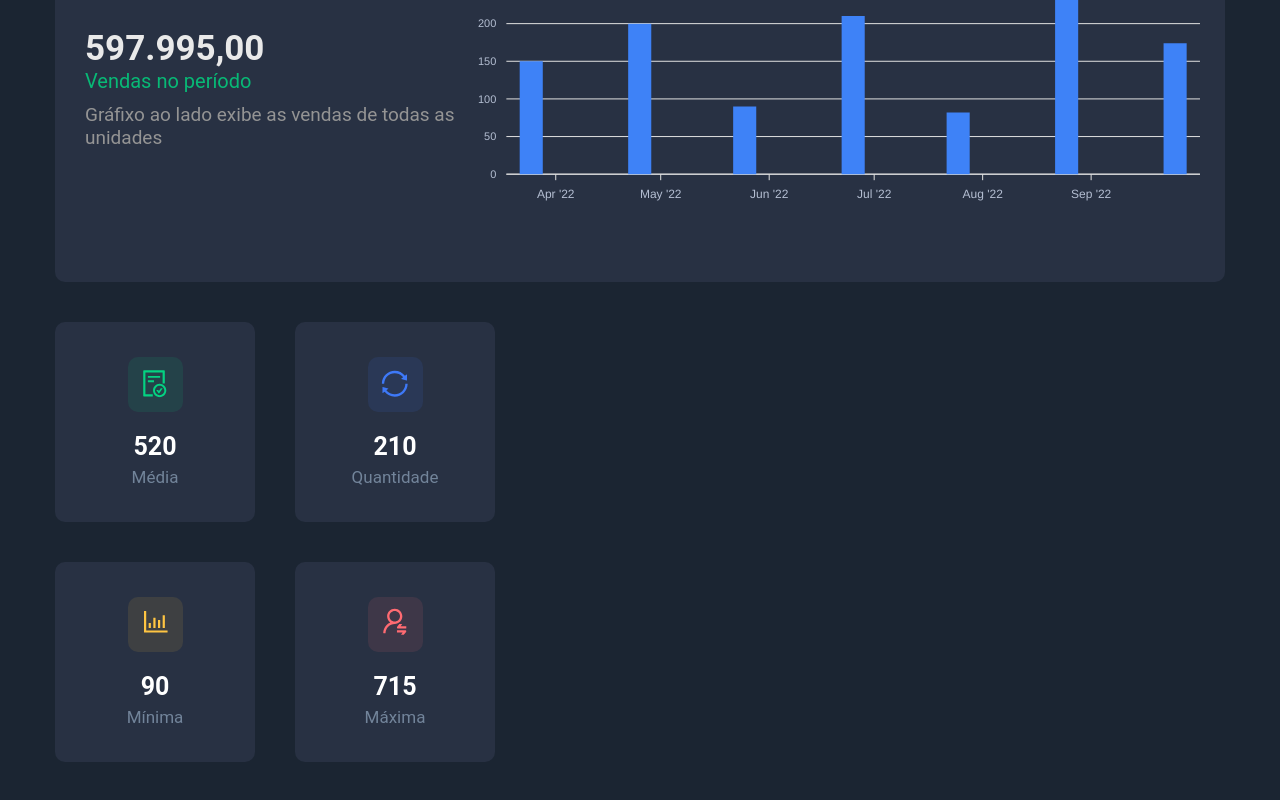
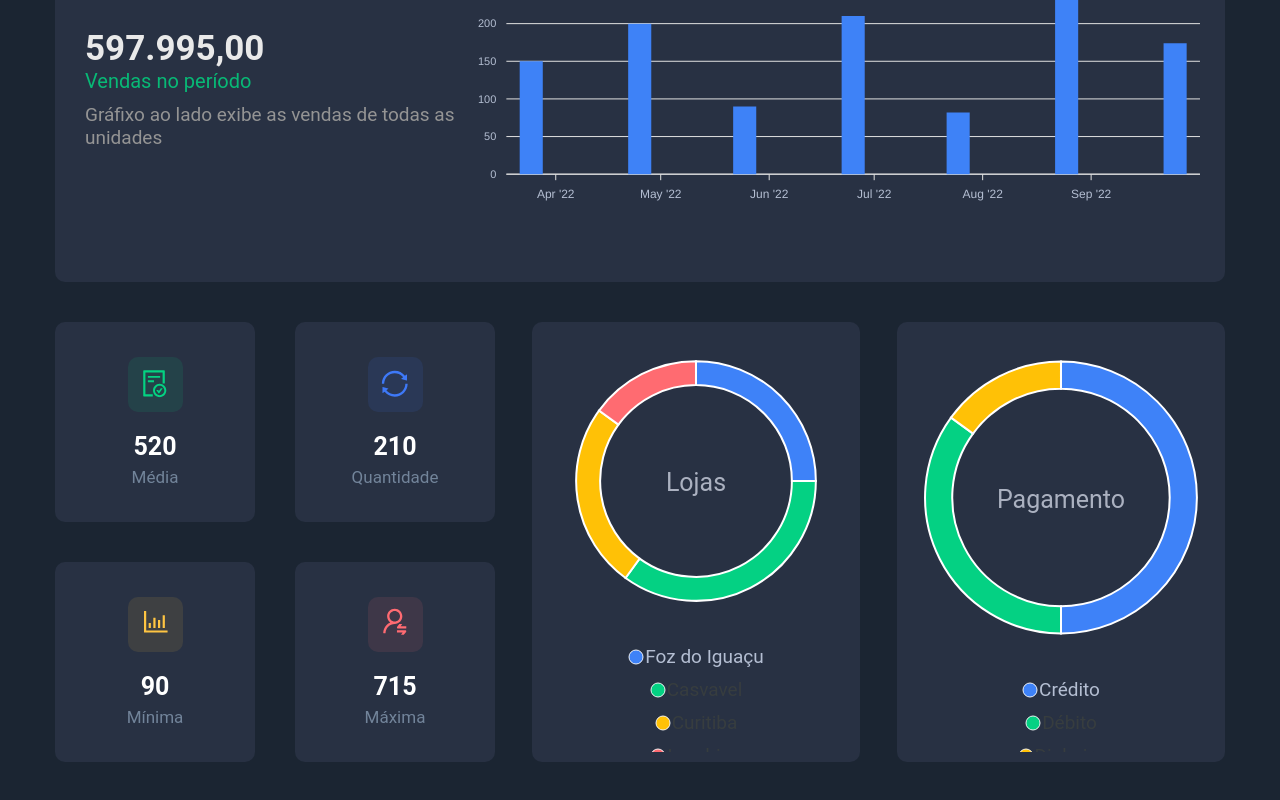
Before and after one commit to rafaelgauderio/java-react-spring-dashboard-sales, a React (Create React App) app in the folder front-web/: page / in a window 1280 px wide. Shown: the part 348-1148 px from the top of the page. Built offline with nearby package versions, Linux system fonts and the light colour scheme.

Commit message:
PieGraphicCard Component

```diff
--- a/front-web/src/App.tsx
+++ b/front-web/src/App.tsx
@@ -3,6 +3,7 @@ import Filter from './components/filter';
 import './App.css';
 import SalesByDate from './components/sales-by-date';
 import SalesSummary from './components/sales-summary';
+import PieGraphicCard from './components/pie-graphic-card/indext';
 
 function App() {
   return (
@@ -13,6 +14,16 @@ function App() {
         <SalesByDate />
         <div className="sales-overview-container">
           <SalesSummary />
+          <PieGraphicCard
+            name="Lojas"
+            labels={['Foz do Iguaçu', 'Casvavel', 'Curitiba', 'Londrina']}
+            series={[25, 35, 25, 15]}
+          />
+          <PieGraphicCard
+            name="Pagamento"
+            labels={['Crédito', 'Débito', 'Dinheiro']}
+            series={[50, 35, 15]}
+          />
         </div>
       </div>
     </>
--- /dev/null
+++ b/front-web/src/components/pie-graphic-card/helpers.ts
@@ -0,0 +1,68 @@
+import { ApexOptions } from 'apexcharts';
+
+export const buildPieGraphicConfig = (labels: string[] = [], name: string) => {
+  return {
+    labels,
+    noData: {
+      text: 'Sem resultados',
+      align: 'center',
+      verticalAlign: 'middle',
+      offsetX: 0,
+      offsetY: 0,
+      style: {
+        color: '#FFF',
+        fontSize: '18px',
+        fontFamily: 'Roboto, sans-serif',
+      },
+    },
+    colors: ['#3e82f8', '#04d183', '#ffc106', '#ff6b71'],
+    legend: {
+      show: true,
+      floating: false,
+      position: 'bottom',
+      offsetY: 25,
+      labels: {
+        colors: ['#b4bed2'],
+      },
+      fontFamily: 'Roboto, sans-serif',
+      fontSize: '19x',
+      itemMargin: {
+        vertical: 5,
+      },
+    },
+    dataLabels: {
+      enabled: false,
+    },
+    plotOptions: {
+      pie: {
+        size: 400,
+        donut: {
+          size: '80%',
+          labels: {
+            show: true,
+            name: {
+              show: true,
+              offsetY: 10,
+              formatter: function () {
+                return name;
+              },
+            },
+            total: {
+              show: true,
+              showAlways: true,
+              fontSize: '25px',
+              color: '#ABB1C0',
+              fontFamily: 'Roboto, sans-serif',
+              formatter: function () {
+                return '';
+              },
+            },
+          },
+        },
+      },
+    },
+    chart: {
+      height: '400px',
+    },
+  } as ApexOptions;
+};
--- /dev/null
+++ b/front-web/src/components/pie-graphic-card/indext.tsx
@@ -0,0 +1,25 @@
+import './styles.css';
+import ReactApexChart from 'react-apexcharts';
+import { buildPieGraphicConfig } from './helpers';
+
+type Props = {
+  series: number[];
+  labels: string[];
+  name: string;
+};
+
+function PieGraphicCard({ series, labels, name }: Props) {
+  return (
+    <div className="pie-graphic-card base-card">
+      <ReactApexChart
+        options={buildPieGraphicConfig(labels, name)}
+        series={series}
+        type="donut"
+        width="400"
+        height="400"
+      />
+    </div>
+  );
+}
+
+export default PieGraphicCard;
--- /dev/null
+++ b/front-web/src/components/pie-graphic-card/styles.css
@@ -0,0 +1,14 @@
+.pie-graphic-card {
+    display: flex;
+    flex-direction: row;
+    justify-content: center;
+    align-items: flex-start;
+    width: 28%;
+    padding-top: 30px;
+}
+
+.apexcharts-legend.apexcharts-align-center {
+    display: flex;
+    flex-direction: column;
+    align-items: center;
+}
```
